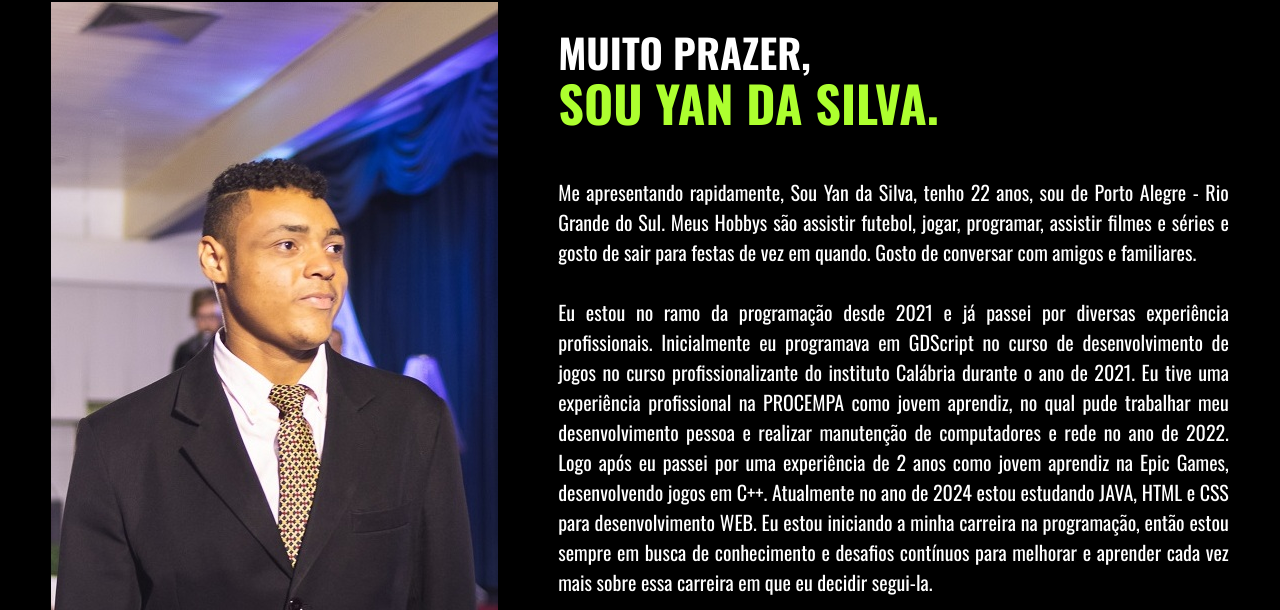
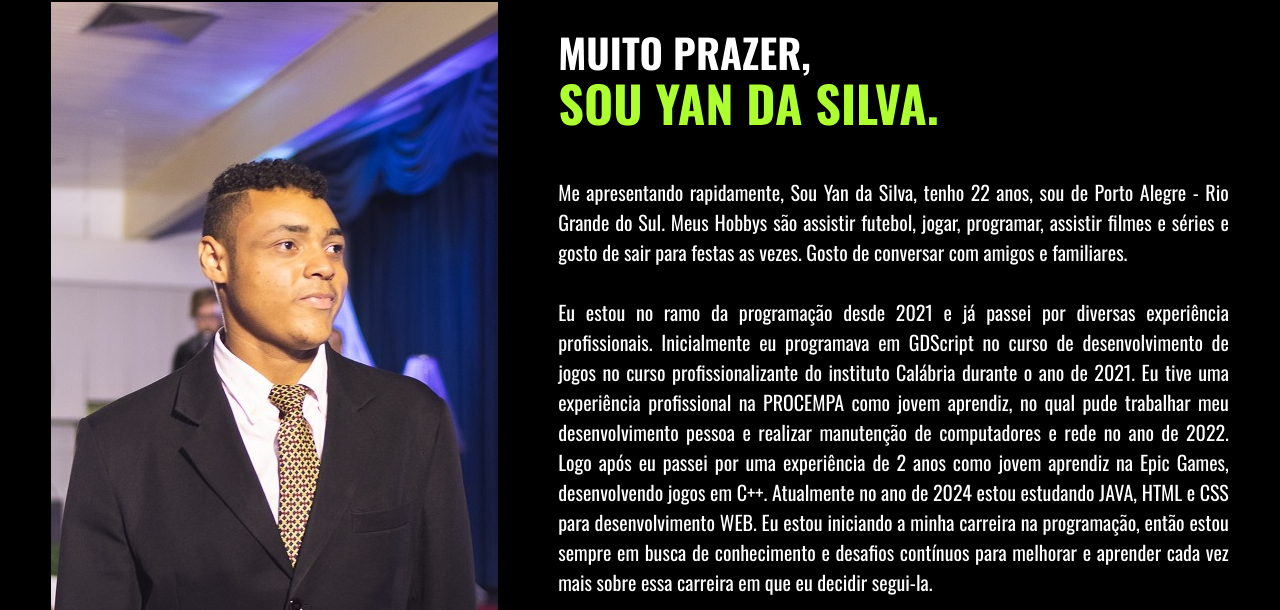
Before and after one commit to YaanGameDev/MyPortfolio, a plain HTML site: page index.html in a window 1280 px wide. Shown: the part 2010-2620 px from the top of the page. Drawn offline with nearby package versions, Linux system fonts and the light colour scheme.

Commit message:
Alterando text

```diff
--- a/index.html
+++ b/index.html
@@ -98,7 +98,7 @@
                     <div class="txt-sobre">
                         <h2>MUITO PRAZER, <span>SOU YAN DA SILVA.</span></h2>
                         <p>Me apresentando rapidamente, Sou Yan da Silva, tenho 22 anos, sou de Porto Alegre - Rio Grande do Sul. Meus Hobbys
-                        são assistir futebol, jogar, programar, assistir filmes e séries e gosto de sair para festas de vez em quando. Gosto de conversar com amigos e familiares.
+                        são assistir futebol, jogar, programar, assistir filmes e séries e gosto de sair para festas as vezes. Gosto de conversar com amigos e familiares.
                         </p>
                         <p>
                             Eu estou no ramo da programação desde 2021 e já passei por diversas
```
